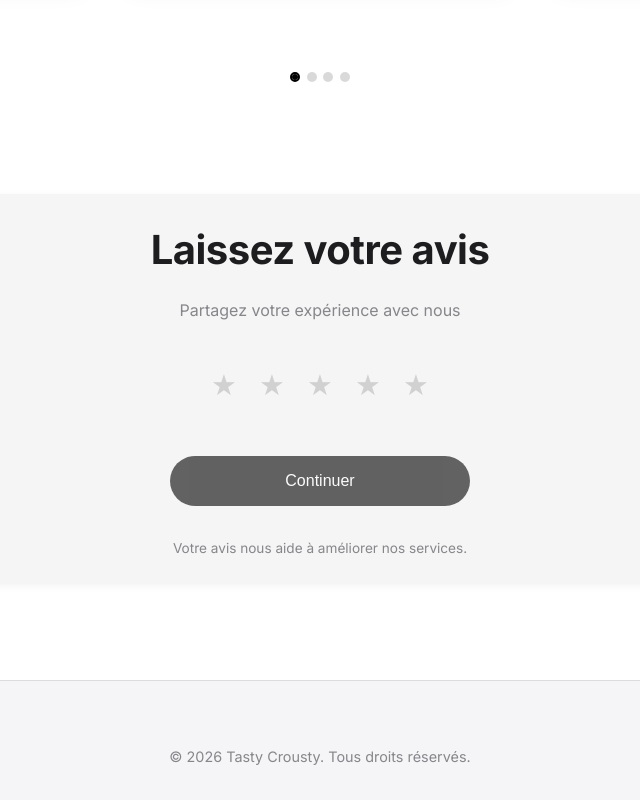
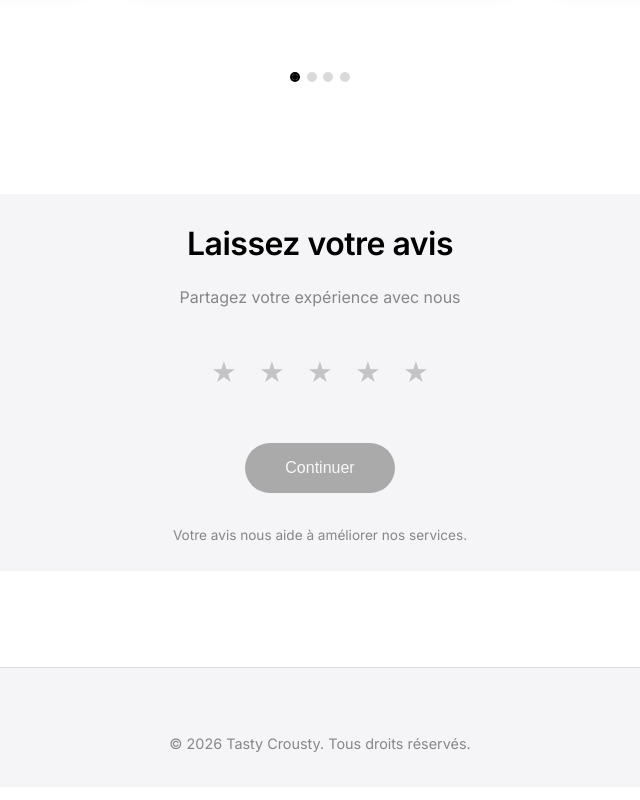
Before and after one commit to AnisHaddadi/Tasty-Crousty-avis, a website: page index.html in a window 1280 px wide. Shown: the part 1333-2133 px from the top of the page, without its empty margins (320-960 px from the left). Drawn offline with Linux system fonts and the light colour scheme.

Commit message:
RÃ©tablir style original section avis sur PC

```diff
--- a/index.html
+++ b/index.html
@@ -445,22 +445,21 @@
             margin: 1.5rem auto;
             padding: 4rem 2rem;
             text-align: center;
-            background: #f5f5f5;
-            border-radius: 24px;
-            box-shadow: 0 2px 8px rgba(0, 0, 0, 0.05);
+            background: var(--color-gray-light);
+            border-radius: 32px;
         }
 
         .rating-title {
-            font-size: 2.5rem;
-            font-weight: 700;
+            font-size: 2rem;
+            font-weight: 600;
             margin-bottom: 1rem;
-            color: #1d1d1f;
+            color: var(--color-black);
             letter-spacing: -0.5px;
         }
 
         .rating-subtitle {
             font-size: 1rem;
-            color: #86868b;
+            color: var(--color-gray);
             margin-bottom: 2.5rem;
         }
 
@@ -475,7 +474,7 @@
             font-size: 2.5rem;
             background: none;
             border: none;
-            color: #d1d1d1;
+            color: rgba(0, 0, 0, 0.2);
             cursor: pointer;
             transition: var(--transition);
             padding: 0.5rem;
@@ -510,8 +509,8 @@
         }
 
         .rating-btn {
-            background: #000000;
-            color: #ffffff;
+            background: var(--color-black);
+            color: var(--color-white);
             border: none;
             padding: 1rem 2.5rem;
             border-radius: 50px;
@@ -520,19 +519,16 @@
             cursor: pointer;
             transition: var(--transition);
             margin-top: 1rem;
-            width: 100%;
-            max-width: 300px;
         }
 
         .rating-btn:hover:not(:disabled) {
-            background: #1d1d1f;
+            background: var(--color-gray-dark);
             transform: translateY(-2px);
             box-shadow: 0 8px 20px rgba(0, 0, 0, 0.15);
         }
 
         .rating-btn:disabled {
-            background: #000000;
-            opacity: 0.6;
+            opacity: 0.3;
             cursor: not-allowed;
         }
 
@@ -540,7 +536,7 @@
             display: block;
             margin-top: 2rem;
             font-size: 0.85rem;
-            color: #86868b;
+            color: var(--color-gray);
             line-height: 1.6;
         }
 
```
Also changed, not shown: avis.html (+12 -16 lines).
